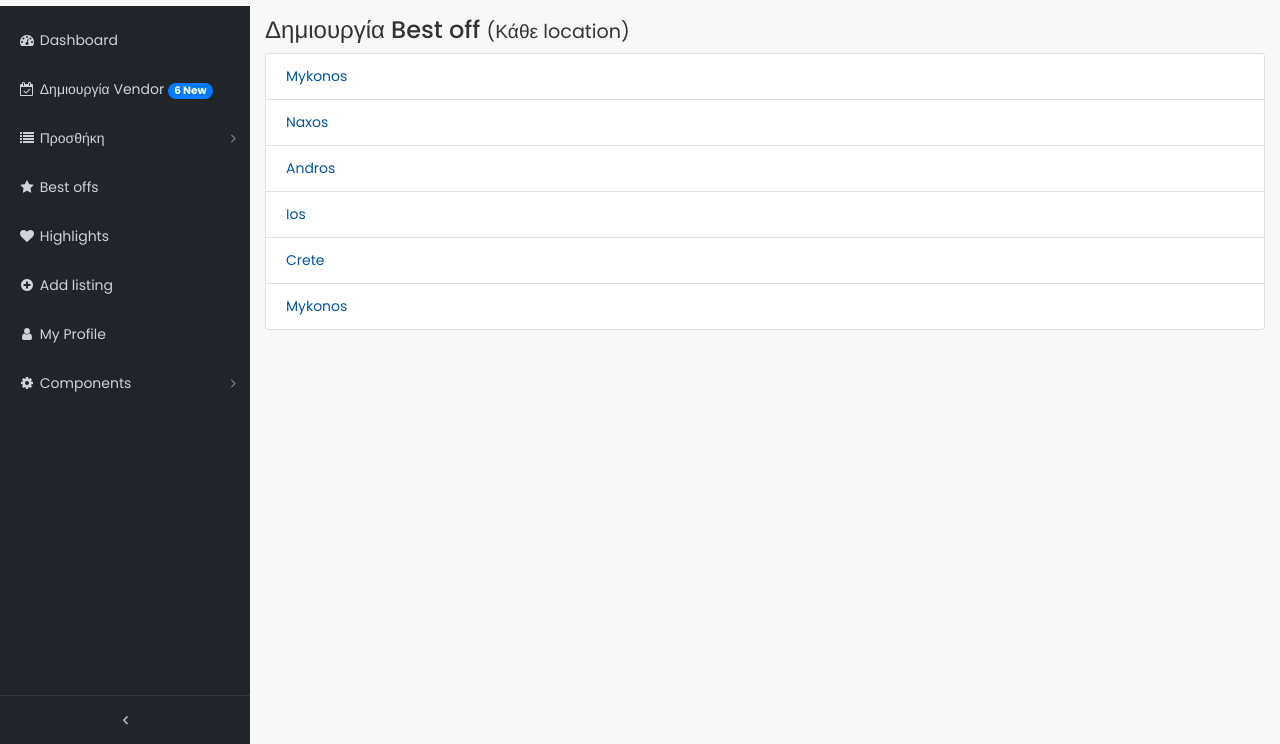
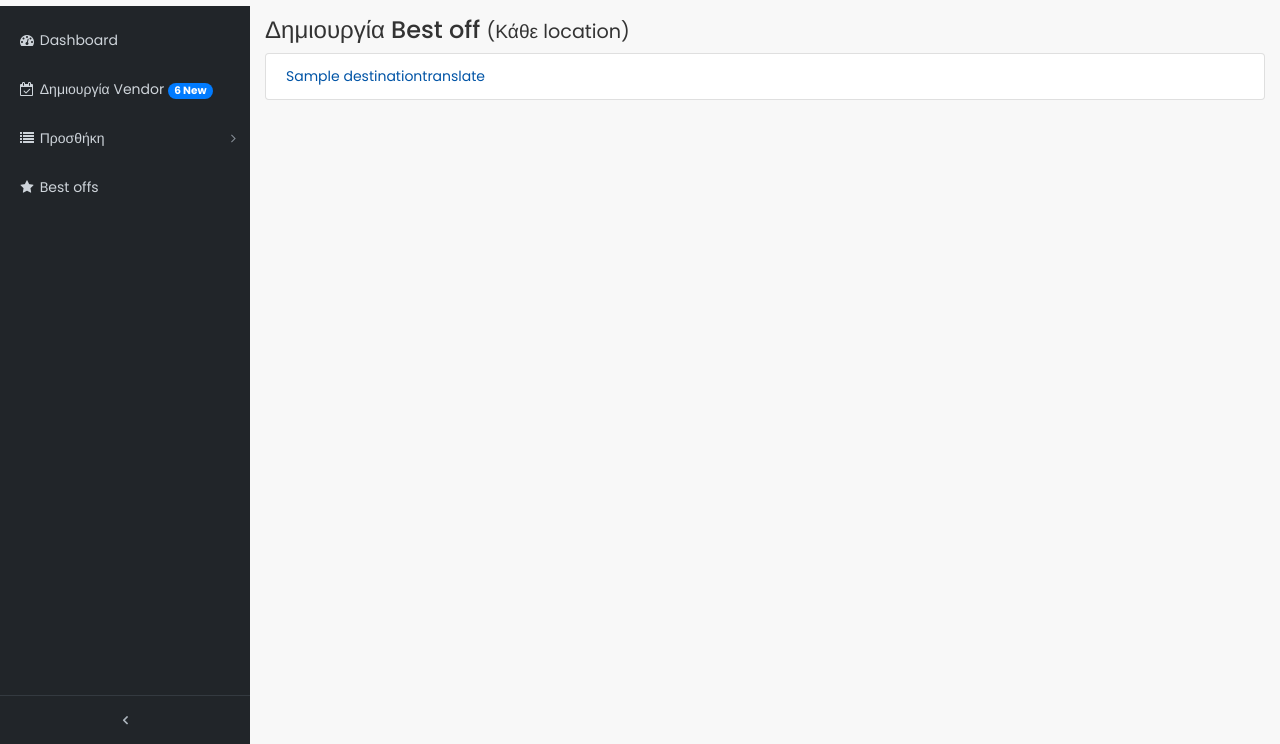
Before and after one commit to TechIns-Software/valuepass, a PHP site: page /admin/bestoffs.php in a window 1280 px wide. Shown: the part 56-800 px from the top of the page. Run offline with PHP 8.4, Linux system fonts and the light colour scheme; tables that the repository leaves empty hold one stand-in row (values such as "Sample post").

Commit message:
Create bestoff page ( NOT functionality ! )

```diff
--- a/admin/admin_library.php
+++ b/admin/admin_library.php
@@ -118,3 +118,23 @@ function AddCategoryVendorTranslate($conn, $idCategory, $idlang, $name)
     }
     $stmt->close();
 }
+
+
+
+// Get All Destinations
+function GetAllDestinations($conn,)
+{
+    $query = "SELECT dt.name , dt.idDestination  FROM destination as d , destinationtranslate as dt where dt.idDestination = d.id group by dt.idDestination ;
+    ";
+    $stmt = $conn->prepare($query);
+
+    $stmt->execute();
+    $name= $id_dest =  '';
+    $stmt->bind_result($name, $id_dest);
+    $destinations = [];
+    while ($stmt->fetch()) {
+        array_push($destinations, [$name, $id_dest]);
+    }
+    $stmt->close();
+    return $destinations;
+}
--- a/admin/bestoffs.php
+++ b/admin/bestoffs.php
@@ -1,7 +1,13 @@
 <?php
+if (!isset($conn)) {
+    include '../connection.php';
+}
+
 $title = "Best offs";
 include_once "header.php";
+include 'admin_library.php';
 
+$destinations = GetAllDestinations($conn);
 ?>
 
 
@@ -13,13 +19,11 @@ include_once "header.php";
         </div>
 
         <ul class="list-group d-flex justify-content-between">
-            <li class="list-group-item"><a href="create_bestoff.php?id=1">Mykonos</a> </li>
-            <li class="list-group-item"><a href="create_bestoff.php?id=2">Naxos</a> </li>
-            <li class="list-group-item"><a href="create_bestoff.php?id=3">Andros</a> </li>
-            <li class="list-group-item"><a href="create_bestoff.php?id=4">Ios</a> </li>
-            <li class="list-group-item"><a href="create_bestoff.php?id=5">Crete</a> </li>
-            <li class="list-group-item"><a href="create_bestoff.php?id=6">Mykonos</a> </li>
 
+
+            <?php foreach ($destinations as $destination) {  ?>
+                <li class="list-group-item"><a href="create_bestoff.php?id=<?php echo $destination[1] ?>"><?php echo $destination[0] ?></a> </li>
+            <?php }     ?>
         </ul>
 
     </div>
--- a/admin/header.php
+++ b/admin/header.php
@@ -99,7 +99,7 @@
             <span class="nav-link-text">Best offs</span>
           </a>
         </li>
-		<li class="nav-item" data-toggle="tooltip" data-placement="right" title="Bookmarks">
+	<!-- 	<li class="nav-item" data-toggle="tooltip" data-placement="right" title="Bookmarks">
           <a class="nav-link" href="bookmarks.html">
             <i class="fa fa-fw fa-heart"></i>
             <span class="nav-link-text">Highlights</span>
@@ -130,7 +130,7 @@
               <a href="tables.html">Tables</a>
             </li>
           </ul>
-        </li>
+        </li> -->
       </ul>
       <ul class="navbar-nav sidenav-toggler">
         <li class="nav-item">
```
